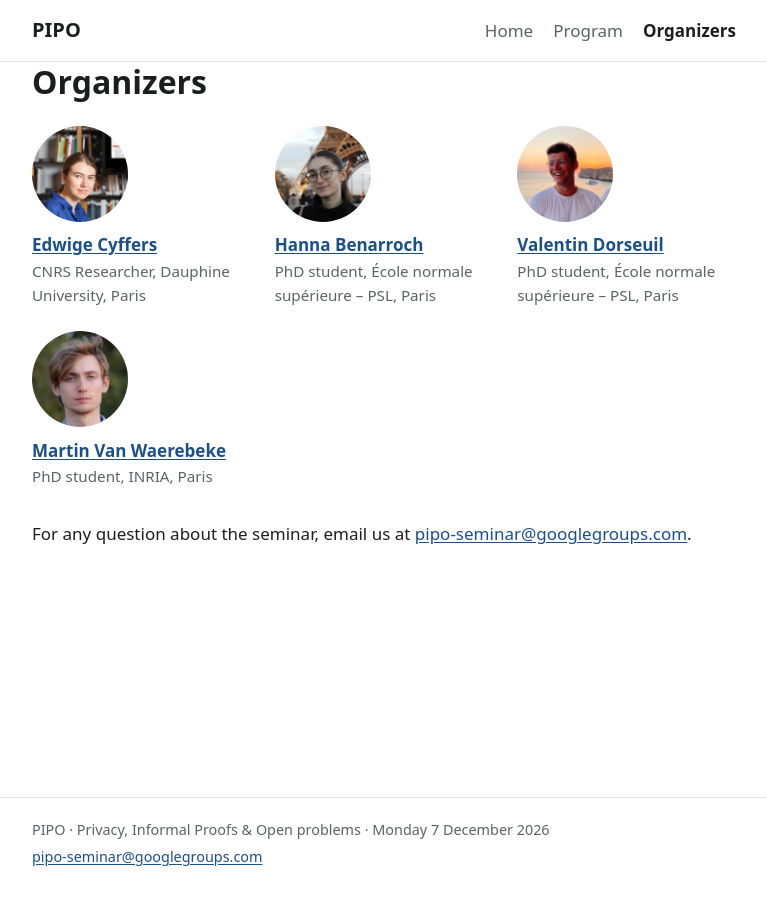
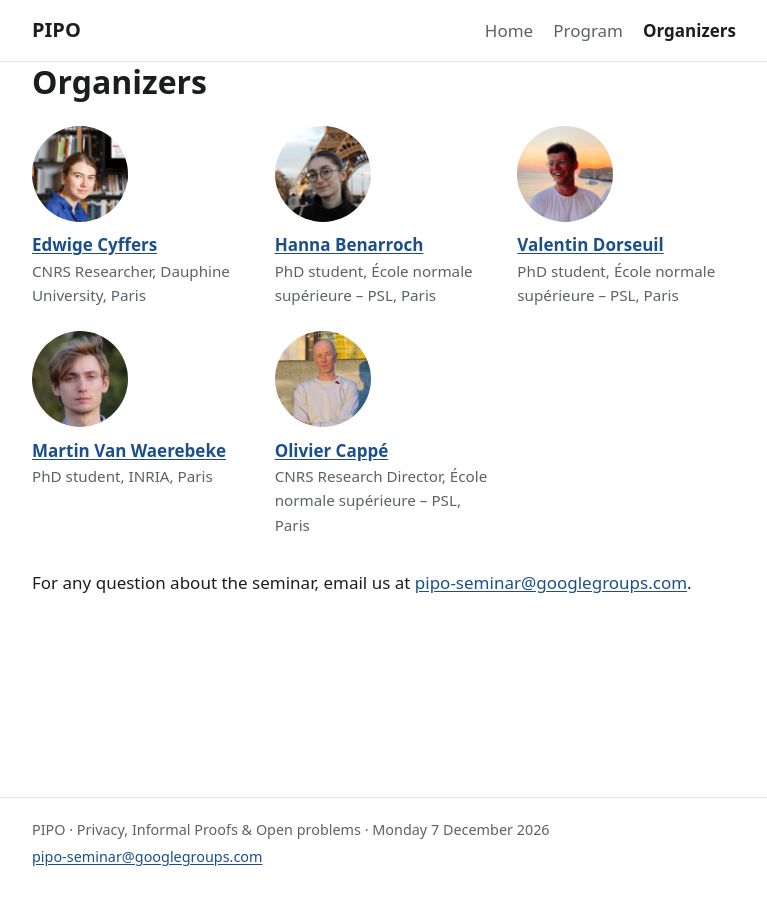
Before and after one commit to pipo-seminar/pipo-seminar.github.io, a Jekyll site: the page built from organizers.md, in a window 1280 px wide. Shown: the whole page, without its empty margins (256-1023 px from the left). Built offline with Jekyll 4.4.1, drawn with Linux system fonts in a browser that asks for light colours.

Commit message:
added olivier

```diff
--- a/_data/organizers.yml
+++ b/_data/organizers.yml
@@ -26,3 +26,8 @@
   affiliation: PhD student, INRIA, Paris
   website: https://m-vanwaerebeke.github.io/
   photo: /assets/img/organizers/martin.jpg
+
+- name: Olivier Cappé
+  affiliation: CNRS Research Director, École normale supérieure – PSL, Paris
+  website: https://www.di.ens.fr/~cappe/
+  photo: /assets/img/organizers/olivier.png
```
Also changed, not shown: assets/img/organizers/olivier.png (added).
